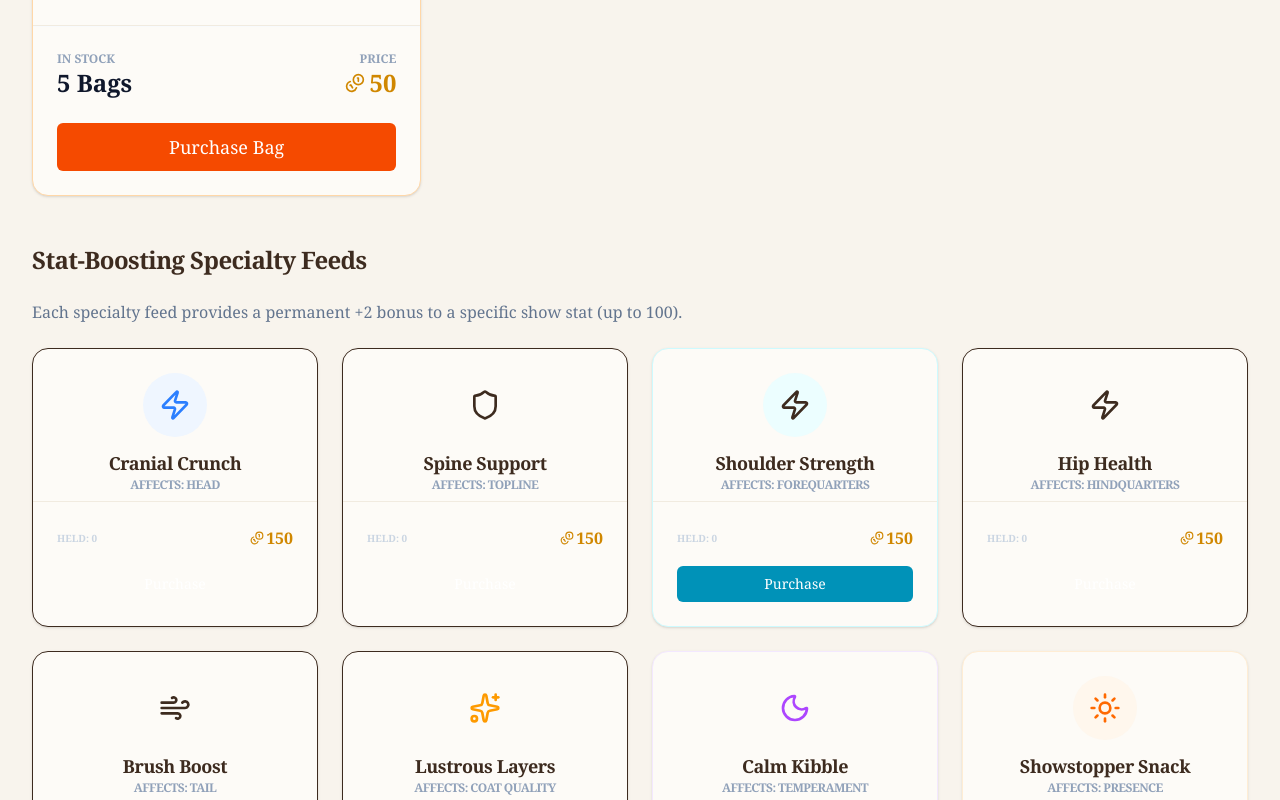
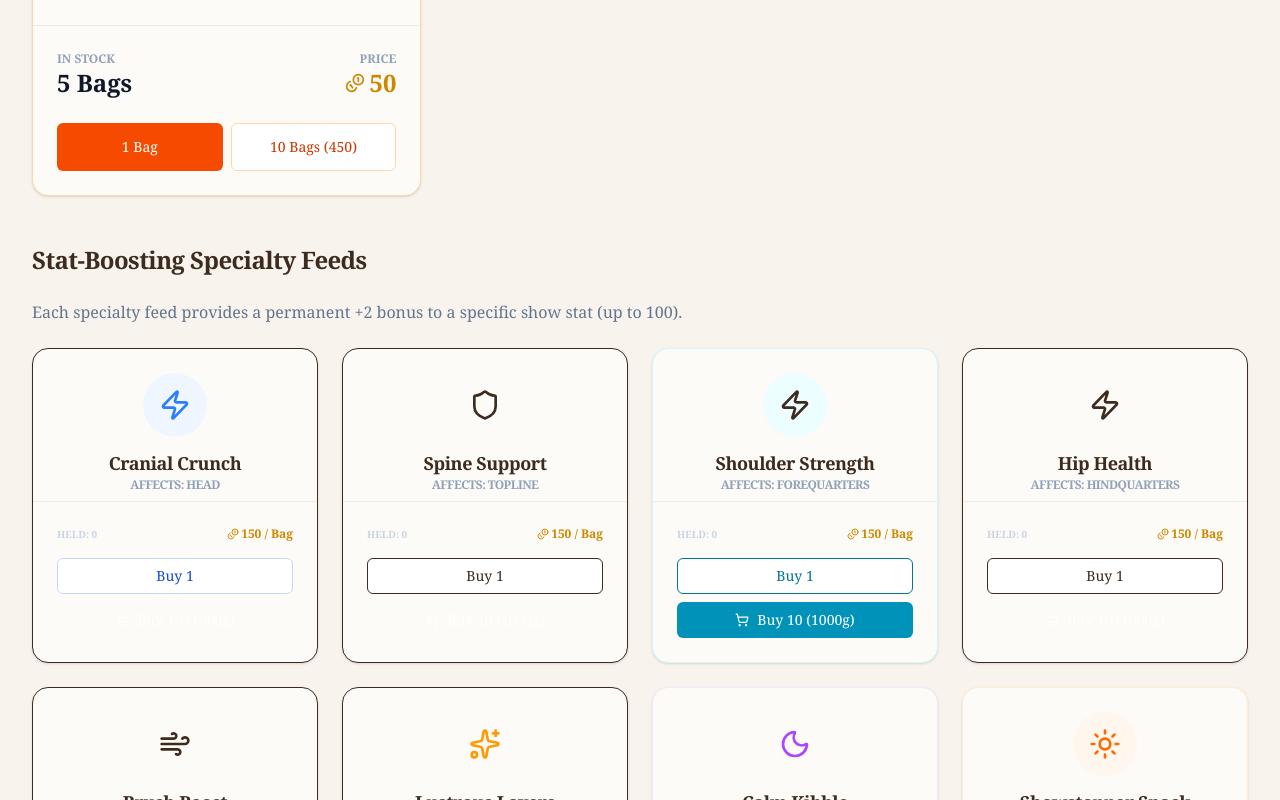
Before and after one commit to erkinde-lab/fox-breeding-sim-v2, a Next.js app: page /shop/feeds in a window 1280 px wide. Shown: the part 680-1480 px from the top of the page. Built offline with nearby package versions, Linux system fonts and the light colour scheme.

Commit message:
Upload src/app/shop/feeds/page.tsx

```diff
--- a/src/app/shop/feeds/page.tsx
+++ b/src/app/shop/feeds/page.tsx
@@ -4,7 +4,7 @@ import React from 'react';
 import { useGameStore } from '@/lib/store';
 import { Card, CardHeader, CardTitle, CardContent } from '@/components/ui/card';
 import { Button } from '@/components/ui/button';
-import { ShoppingBag, Coins, Sparkles, Zap, Shield, Wind, Sun, Moon } from 'lucide-react';
+import { ShoppingBag, Coins, Sparkles, Zap, Shield, Wind, Sun, Moon, ShoppingCart } from 'lucide-react';
 
 export default function FeedsPage() {
   const { buyItem, gold, inventory } = useGameStore();
@@ -55,13 +55,23 @@ export default function FeedsPage() {
                     </span>
                   </div>
                </div>
+               <div className="grid grid-cols-2 gap-2">
                   <Button
                     onClick={() => buyItem('supplies', 50, 'gold')}
                     disabled={gold < 50}
-                className="w-full h-12 text-lg bg-orange-600 hover:bg-orange-500"
+                    className="h-12 bg-orange-600 hover:bg-orange-500"
                   >
-                 Purchase Bag
+                    1 Bag
                   </Button>
+                  <Button
+                    onClick={() => buyItem('supplies', 450, 'gold', 10)}
+                    disabled={gold < 450}
+                    variant="outline"
+                    className="h-12 border-orange-200 text-orange-700 hover:bg-orange-50"
+                  >
+                    10 Bags (450)
+                  </Button>
+               </div>
             </CardContent>
           </Card>
         </div>
@@ -82,19 +92,30 @@ export default function FeedsPage() {
                   <p className="text-xs font-bold text-slate-400 uppercase tracking-tighter">Affects: {feed.stat}</p>
                 </div>
               </CardHeader>
-              <CardContent>
-                 <div className="flex justify-between items-center mb-4">
+              <CardContent className="space-y-4">
+                 <div className="flex justify-between items-center">
                     <span className="text-[10px] font-black text-slate-300 uppercase">Held: {inventory[feed.id] || 0}</span>
-                    <span className="font-bold text-yellow-600 flex items-center gap-0.5"><Coins size={14}/> 150</span>
+                    <span className="text-xs font-bold text-yellow-600 flex items-center gap-0.5"><Coins size={12}/> 150 / Bag</span>
                  </div>
+                 <div className="space-y-2">
                    <Button
                     onClick={() => buyItem(feed.id, 150, 'gold')}
                     disabled={gold < 150}
                     size="sm"
-                  className={`w-full bg-${feed.color}-600 hover:bg-${feed.color}-500`}
+                    variant="outline"
+                    className={`w-full border-${feed.color}-200 text-${feed.color}-700 hover:bg-${feed.color}-50`}
                    >
-                   Purchase
+                     Buy 1
                    </Button>
+                   <Button
+                    onClick={() => buyItem(feed.id, 1000, 'gold', 10)}
+                    disabled={gold < 1000}
+                    size="sm"
+                    className={`w-full bg-${feed.color}-600 hover:bg-${feed.color}-500 flex items-center justify-center gap-2`}
+                   >
+                     <ShoppingCart size={14} /> Buy 10 (1000g)
+                   </Button>
+                 </div>
               </CardContent>
             </Card>
           ))}
```
Lines whose indentation alone changed are shown as unchanged.
